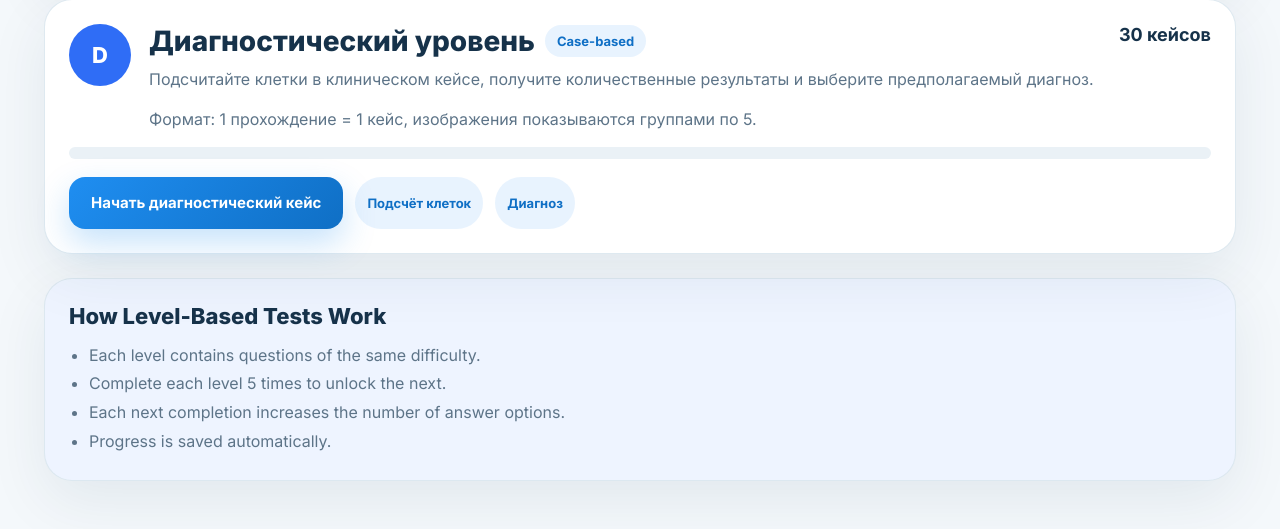
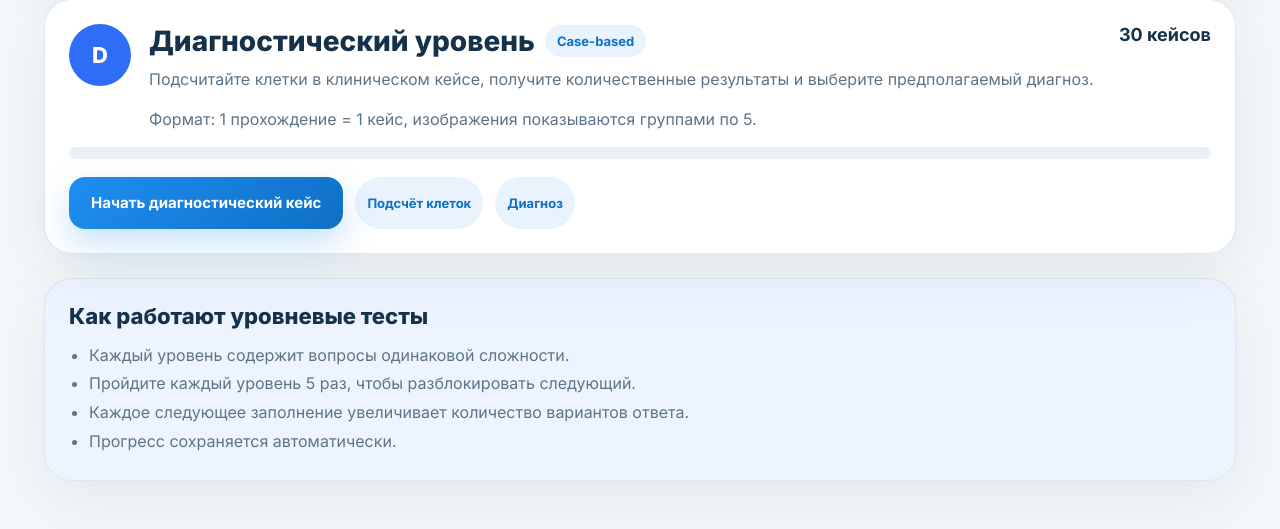
Before and after one commit to EkaterinaPchelenko/almazov_tests, a Django app: page /levels/ in a window 1280 px wide. Shown: the part 544-1073 px from the top of the page. Run offline with Django 5.2, Linux system fonts and the light colour scheme; the visitor is signed in with stand-in values (Sample User, id 1); data that the repository does not hold is empty; some libraries are stand-ins or nearby versions.

Commit message:
Fixed templates

```diff
--- a/almazov_tests/backend/templates/dashboard.html
+++ b/almazov_tests/backend/templates/dashboard.html
@@ -6,7 +6,7 @@
 <section class="card card--soft" style="padding: 32px; margin-bottom: 24px;">
     <div style="display: flex; justify-content: space-between; gap: 20px; flex-wrap: wrap; align-items: center;">
         <div>
-            <h1 class="section-title" style="font-size: 36px;">Добро пожаловать, {{ request.user.username }}!</h1>
+            <h1 class="section-title" style="font-size: 36px;">Добро пожаловать, {{ request.user.first_name }}!</h1>
             <p class="section-text" style="margin-top: 12px;">
                 Продолжайте свой путь обучения и осваивайте идентификацию клеток.
             </p>
--- a/almazov_tests/backend/templates/levels.html
+++ b/almazov_tests/backend/templates/levels.html
@@ -171,12 +171,12 @@
 </section>
 
 <section class="card" style="padding: 24px; margin-top: 24px; background: #eef4ff;">
-    <div style="font-size: 22px; font-weight: 800; margin-bottom: 12px;">How Level-Based Tests Work</div>
+    <div style="font-size: 22px; font-weight: 800; margin-bottom: 12px;">Как работают уровневые тесты</div>
     <ul style="margin: 0; padding-left: 20px; color: var(--text-soft); line-height: 1.8;">
-        <li>Each level contains questions of the same difficulty.</li>
-        <li>Complete each level 5 times to unlock the next.</li>
-        <li>Each next completion increases the number of answer options.</li>
-        <li>Progress is saved automatically.</li>
+        <li>Каждый уровень содержит вопросы одинаковой сложности.</li>
+        <li>Пройдите каждый уровень 5 раз, чтобы разблокировать следующий.</li>
+        <li>Каждое следующее заполнение увеличивает количество вариантов ответа.</li>
+        <li>Прогресс сохраняется автоматически.</li>
     </ul>
 </section>
 {% endblock %}
```
Also changed, not shown: almazov_tests/backend/templates/auth/register.html (+23 -8 lines).
